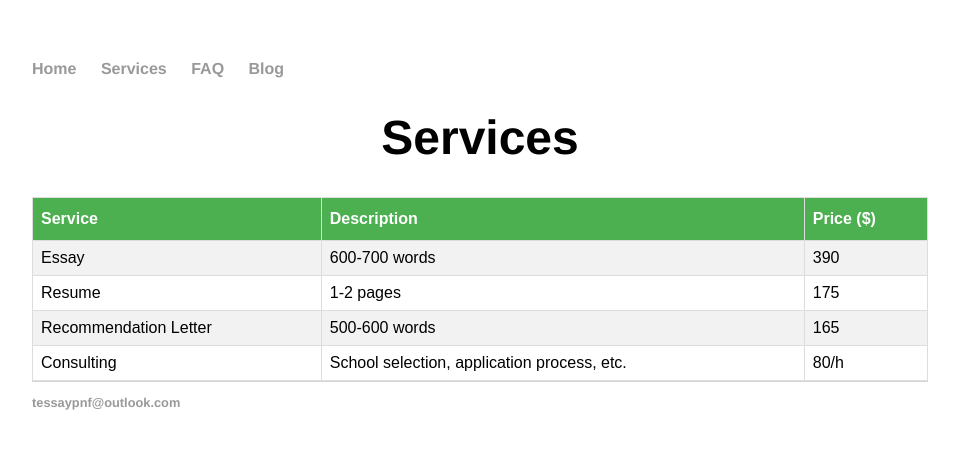
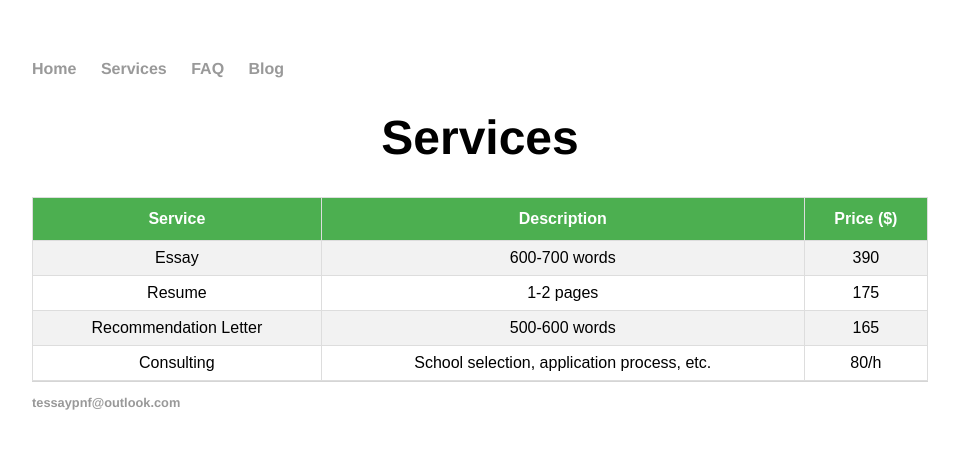
Before and after one commit to RagingTiger/PnFTech.github.io, a Jekyll site: the page built from services/index.html, in a window 1280 px wide. Shown: the top 449 px of the page, without its empty margins (160-1119 px from the left). Built offline with Jekyll 4.4.1, drawn with Linux system fonts in a browser that asks for light colours.

Commit message:
edited css

```diff
--- a/css/main.css
+++ b/css/main.css
@@ -60,7 +60,7 @@
 td, th {
   border: 1px solid #ddd;
   padding: 8px;
-  text-align: left;
+
 }
 
 tr:nth-child(even){background-color: #f2f2f2;}
@@ -70,7 +70,6 @@
 th {
   padding-top: 12px;
   padding-bottom: 12px;
-  text-align: left;
   background-color: #4CAF50;
   color: white;
 }
```
